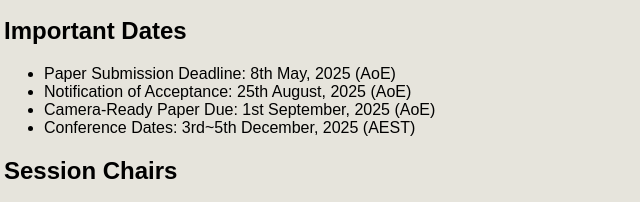
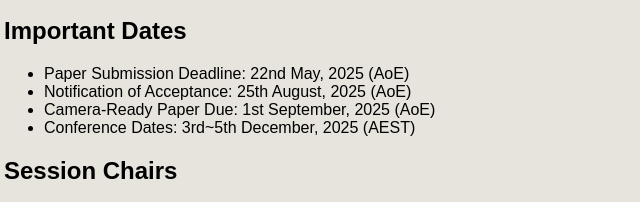
Before and after one commit to conference24/adma25, a plain HTML site: page index.html in a window 1280 px wide. Shown: the part 1450-1652 px from the top of the page, 236-876 px from the left. Drawn offline with Linux system fonts and the light colour scheme.

Commit message:
Update index.html

```diff
--- a/index.html
+++ b/index.html
@@ -100,7 +100,7 @@
 
         <h2>Important Dates</h2>
         <ul>
-            <li>Paper Submission Deadline: 8th May, 2025 (AoE)</li>
+            <li>Paper Submission Deadline: 22nd May, 2025 (AoE)</li>
             <li>Notification of Acceptance: 25th August, 2025 (AoE)</li>
             <li>Camera-Ready Paper Due: 1st September, 2025 (AoE)</li>
             <li>Conference Dates: 3rd~5th December, 2025 (AEST)</li>
```
